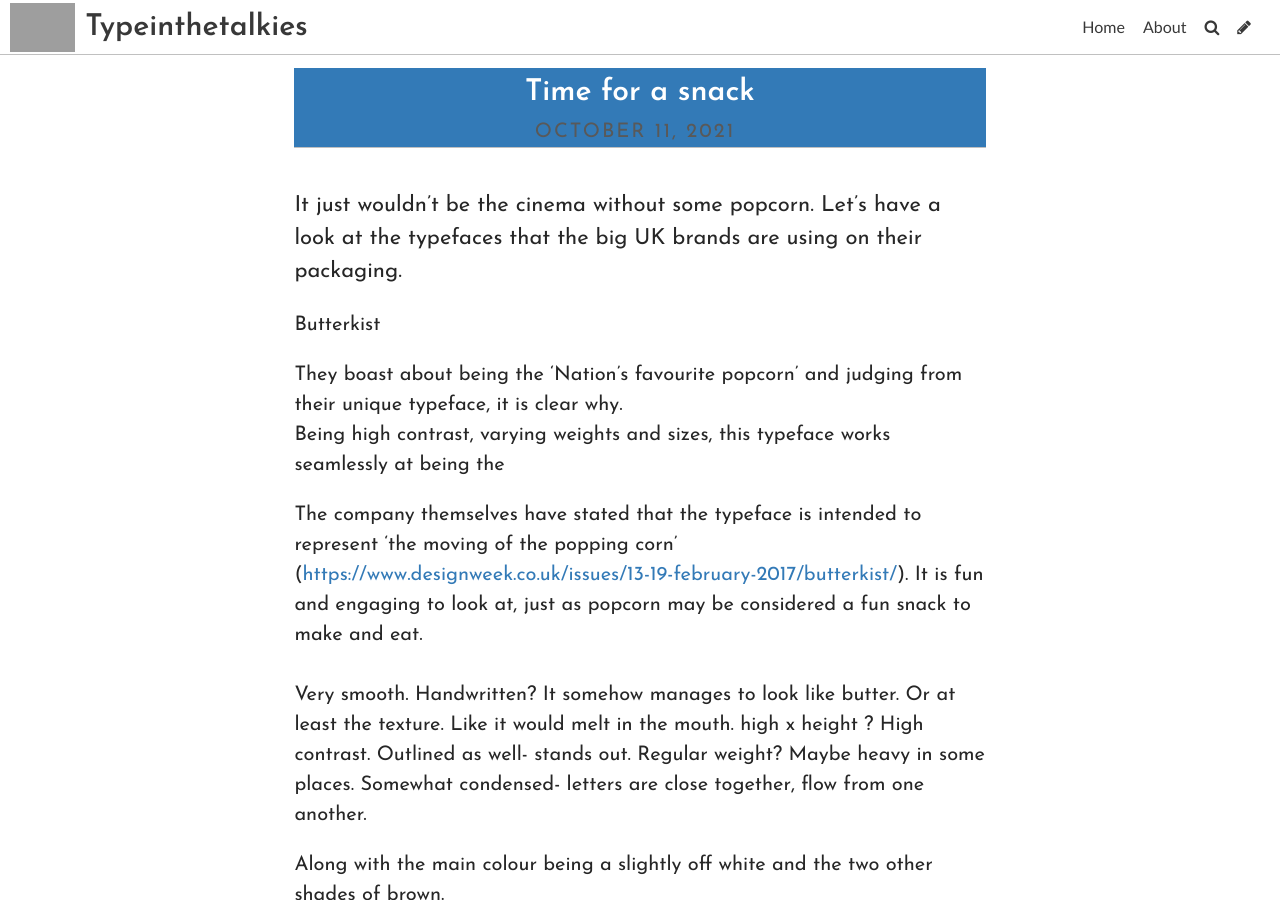
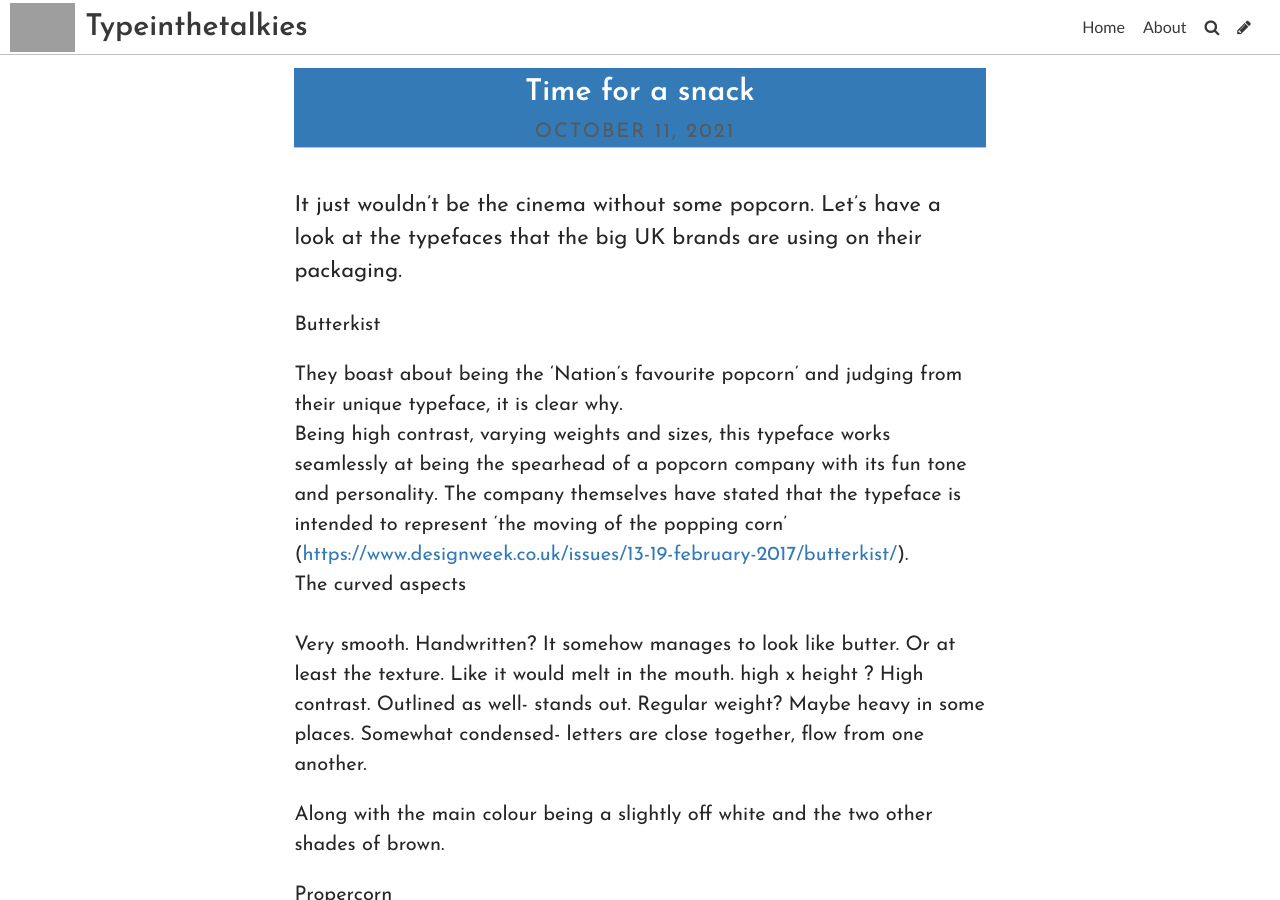
Before and after one commit to laurenlouisap/typography, a Jekyll site: the page built from _posts/2021-10-11-time-for-a-snack.md, in a window 1280 px wide and 900 px high. Built offline with Jekyll 4.4.1, drawn with Linux system fonts in a browser that asks for light colours; some web fonts are replaced; grey boxes are pictures that could not be loaded.

Commit message:
Update Post “2021-10-11-time-for-a-snack”

```diff
--- a/_posts/2021-10-11-time-for-a-snack.md
+++ b/_posts/2021-10-11-time-for-a-snack.md
@@ -10,9 +10,8 @@
 Butterkist
 
 They boast about being the 'Nation's favourite popcorn' and judging from their unique typeface, it is clear why.\
-Being high contrast, varying weights and sizes, this typeface works seamlessly at being the
-
-The company themselves have stated that the typeface is intended to represent 'the moving of the popping corn' (<https://www.designweek.co.uk/issues/13-19-february-2017/butterkist/>). It is fun and engaging to look at, just as popcorn may be considered a fun snack to make and eat. \
+Being high contrast, varying weights and sizes, this typeface works seamlessly at being the spearhead of a popcorn company with its fun tone and personality. The company themselves have stated that the typeface is intended to represent 'the moving of the popping corn' (<https://www.designweek.co.uk/issues/13-19-february-2017/butterkist/>). \
+The curved aspects \
  \
 Very smooth. Handwritten? It somehow manages to look like butter. Or at least the texture. Like it would melt in the mouth. high x height ? High contrast. Outlined as well- stands out. Regular weight? Maybe heavy in some places. Somewhat condensed- letters are close together, flow from one another.
 
```
